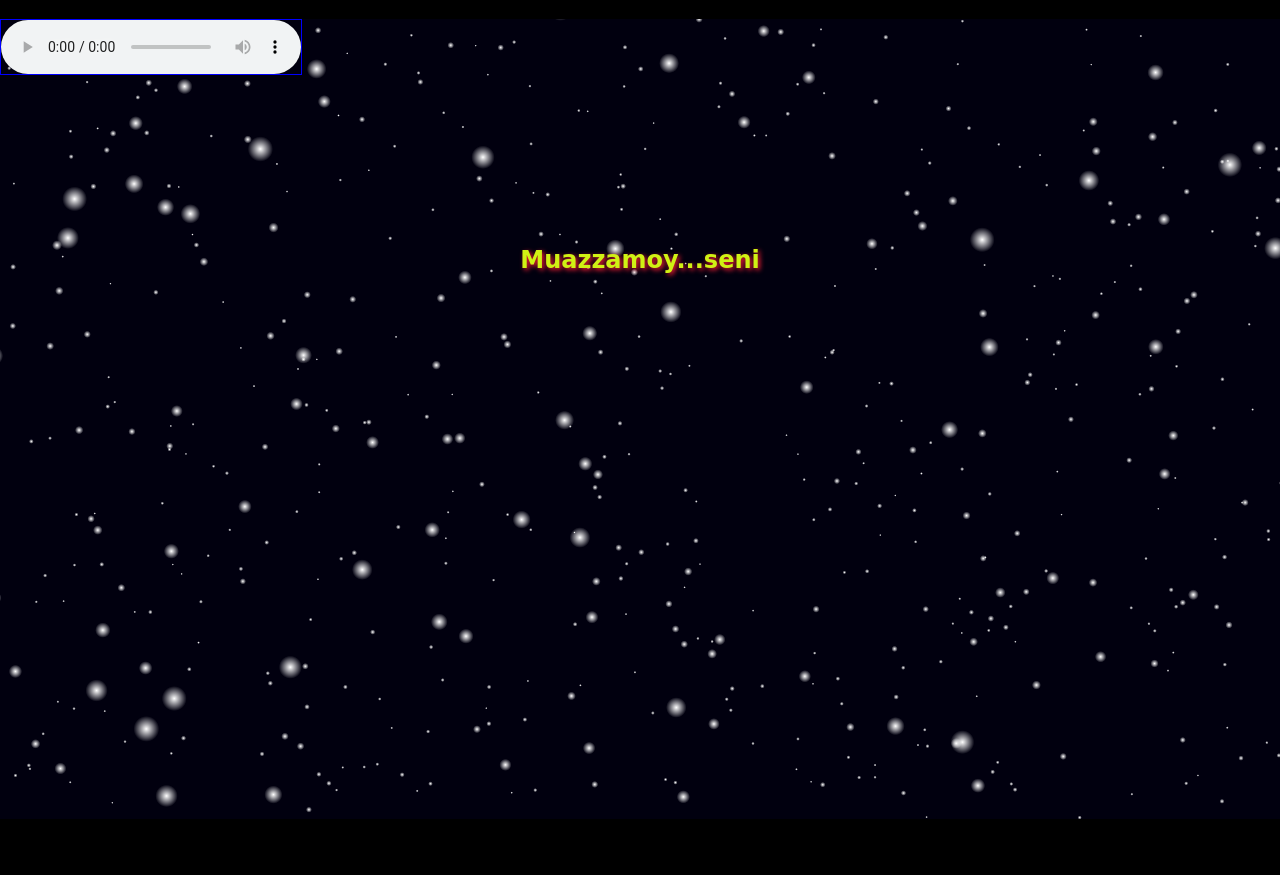
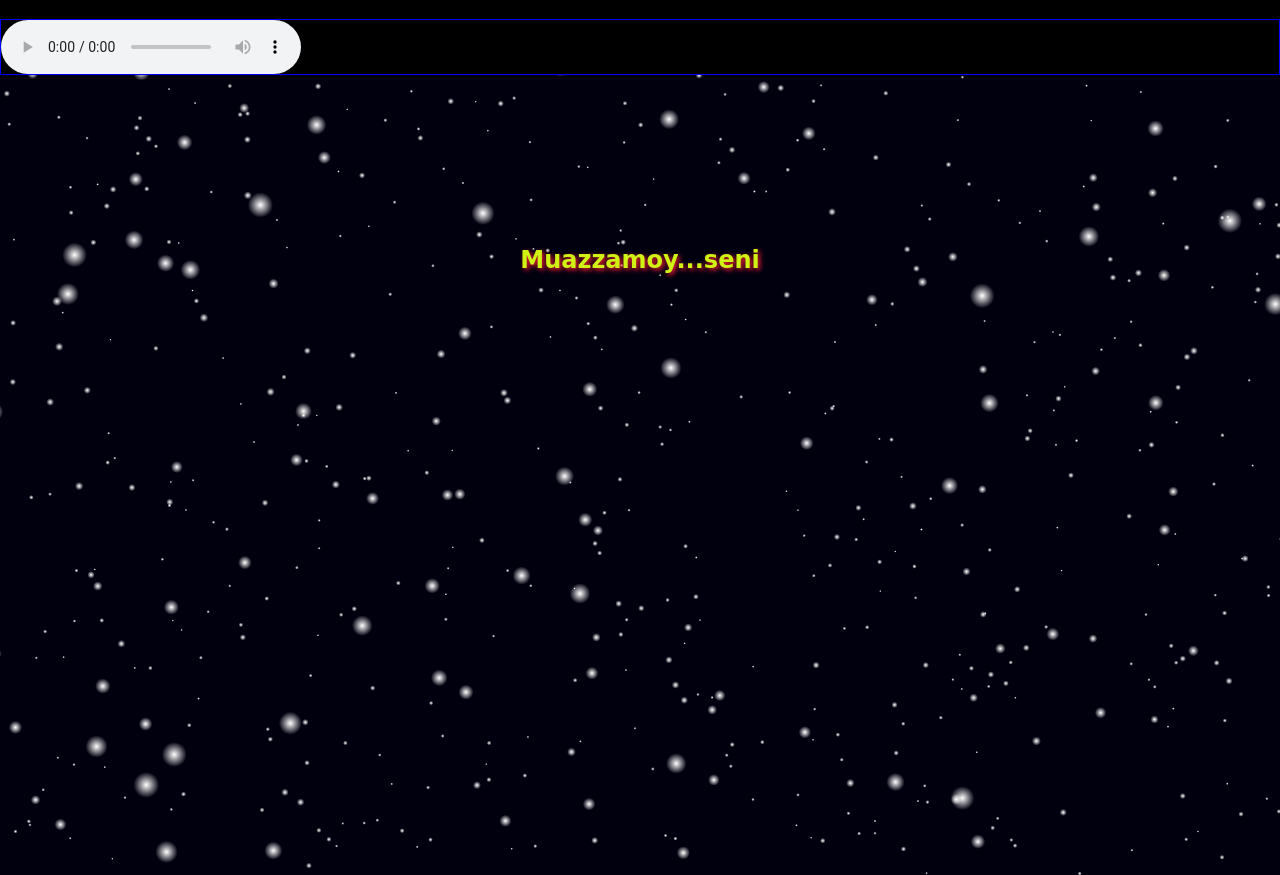
Before and after one commit to KozimjonWebcoder/qormalikasi, a plain HTML site: page index.html in a window 1280 px wide. Before the commit the page ends 819 px from the top, so only its background shows below. Drawn offline with Linux system fonts and the light colour scheme; a web font is replaced by a local one.

Commit message:
index.html

```diff
--- a/index.html
+++ b/index.html
@@ -27,7 +27,7 @@
     </style>
   </head>
   <body>
-       <div class="musc" style="border: 1px solid blue;position:absolute;">
+       <div class="musc" style="border: 1px solid blue;">
     <audio controls>
       <source src="./Ay yüzlum (Dj Hayitmurat remix).mp3" type="audio/mp3">
       <source src="./O menem.mp3" type="audio/mp3">
```
